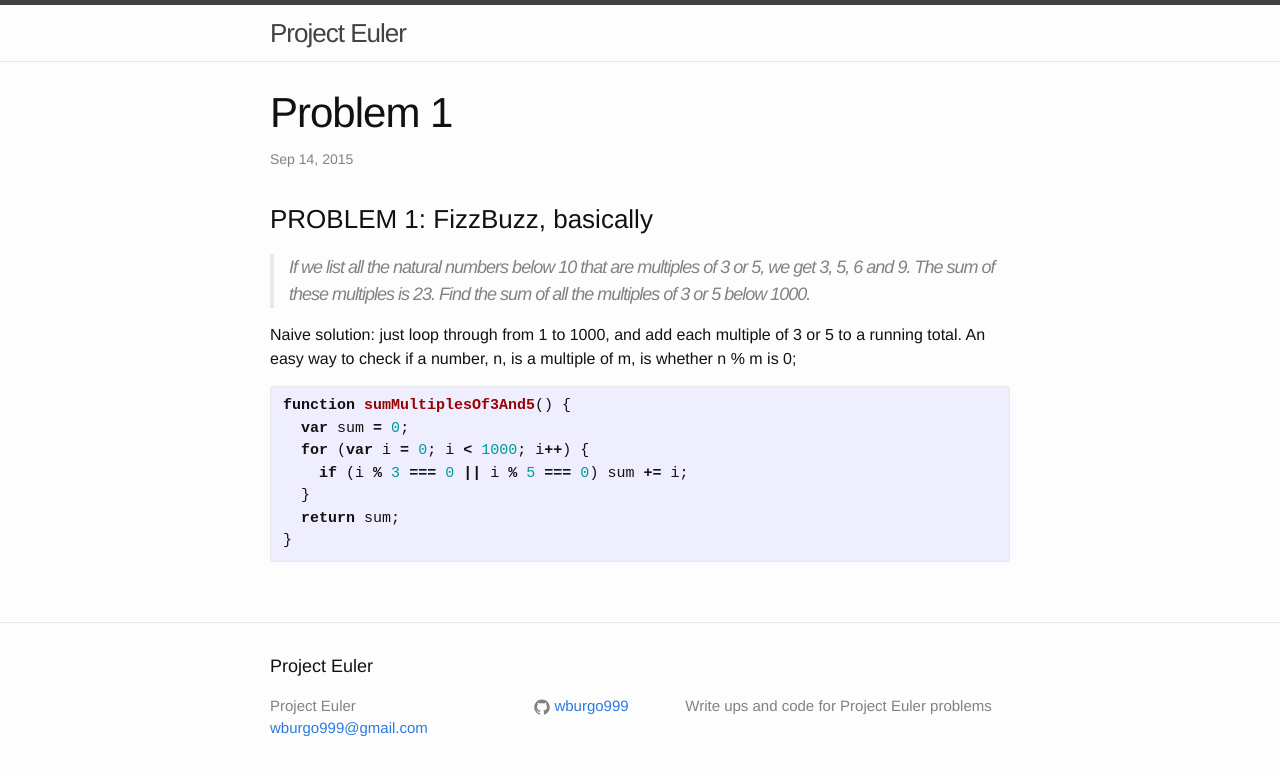
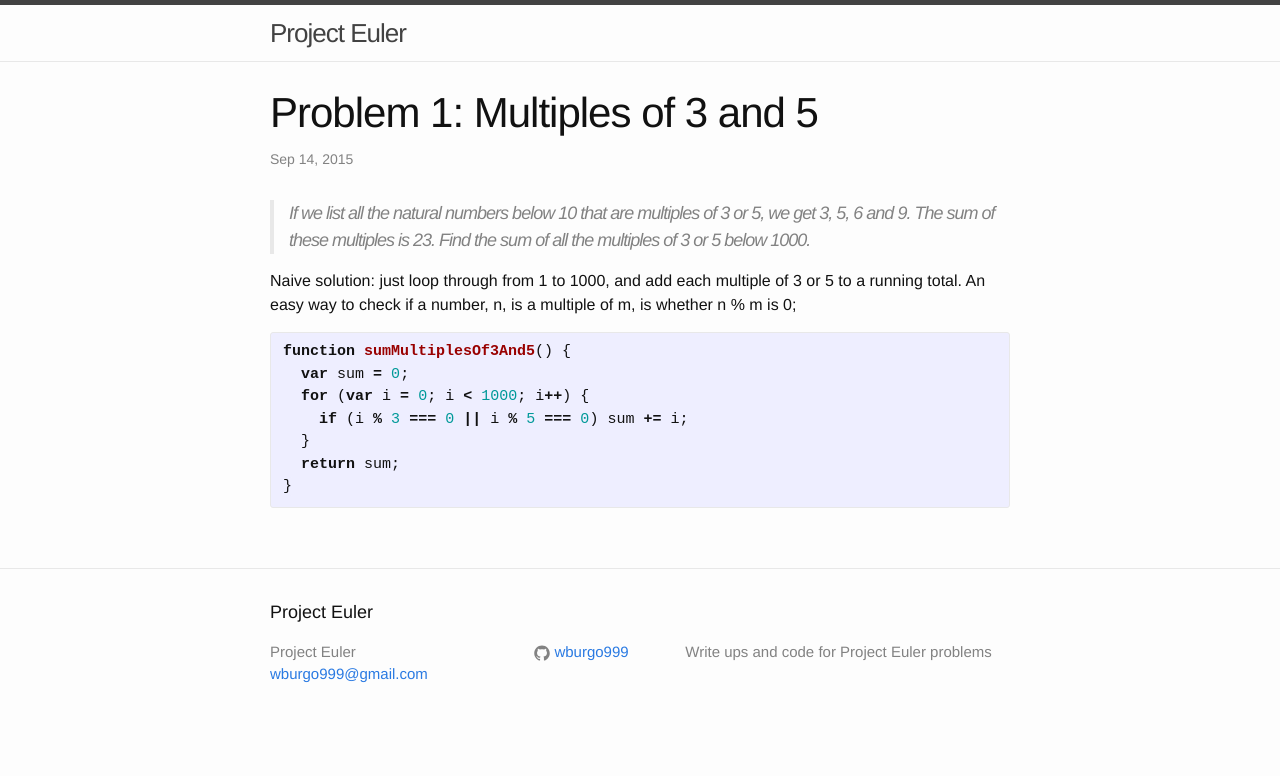
Before and after one commit to wburgo999/Project_Euler, a Jekyll site: the page built from _posts/2015-09-14-problem-1.markdown, in a window 1280 px wide. Shown: the top 776 px of the page. Built offline with Jekyll 4.4.1, drawn with Linux system fonts in a browser that asks for light colours.

Commit message:
Remove extra title - Problems 1,2,3,4,19,21
Title was already showing up through front matter, so no need to include
title in body of post as well

```diff
--- a/_posts/2015-09-14-problem-1.markdown
+++ b/_posts/2015-09-14-problem-1.markdown
@@ -1,6 +1,6 @@
 ---
 layout: post
-title:  "Problem 1"
+title:  "Problem 1: Multiples of 3 and 5"
 date:   2015-09-14 12:43:21
 excerpt: |
   If we list all the natural numbers below 10 that are multiples of 3 or 5, we get 3, 5, 6 and 9.
@@ -8,7 +8,6 @@
   Find the sum of all the multiples of 3 or 5 below 1000.
 categories: Problem_1
 ---
-### PROBLEM 1: FizzBuzz, basically
 
 > If we list all the natural numbers below 10 that are multiples of 3 or 5, we get 3, 5, 6 and 9. The sum of these multiples is 23.
 > Find the sum of all the multiples of 3 or 5 below 1000.
--- a/_posts/2015-09-14-problem-19.markdown
+++ b/_posts/2015-09-14-problem-19.markdown
@@ -1,12 +1,11 @@
 ---
 layout: post
-title:  "Problem 19"
+title:  "Problem 19: Counting Sundays"
 date:   2015-09-14 12:43:21
 categories: Problem_1
 excerpt: |
   How many Sundays fell on the first of the month during the twentieth century (1 Jan 1901 to 31 Dec 2000)?
 ---
-PROBLEM 19: Counting Sundays
 
 > You are given the following information, but you may prefer to do some research for yourself.
 >
--- a/_posts/2015-09-15-problem-2.markdown
+++ b/_posts/2015-09-15-problem-2.markdown
@@ -10,7 +10,6 @@
 
   <br /><br />By considering the terms in the Fibonacci sequence whose values do not exceed four million, find the sum of the even-valued terms.
 ---
-### PROBLEM 2: Sum even fibonacci up to 4,000,000
 
 > Each new term in the Fibonacci sequence is generated by adding the previous two terms. By starting with 1 and 2, the first 10 terms will be:
 >
--- a/_posts/2015-09-15-problem-21.markdown
+++ b/_posts/2015-09-15-problem-21.markdown
@@ -11,7 +11,6 @@
   <br /><br />Evaluate the sum of all the amicable numbers under 10000.
 categories: Problem_1
 ---
-### PROBLEM 21: Amicable Numbers
 
 > Let d(n) be defined as the sum of proper divisors of n (numbers less than n which divide evenly into n).
 > If d(a) = b and d(b) = a, where a ≠ b, then a and b are an amicable pair and each of a and b are called amicable numbers.
--- a/_posts/2015-09-15-problem-3.markdown
+++ b/_posts/2015-09-15-problem-3.markdown
@@ -8,7 +8,6 @@
   <br /><br />What is the largest prime factor of the number 600851475143 ?
 categories: Problem_3
 ---
-### PROBLEM 3: Largest Prime Factor
 
 > The prime factors of 13195 are 5, 7, 13 and 29.
 >
--- a/_posts/2015-09-15-problem-4.markdown
+++ b/_posts/2015-09-15-problem-4.markdown
@@ -8,7 +8,6 @@
   <br /><br />Find the largest palindrome made from the product of two 3-digit numbers.
 categories: Problem_1
 ---
-### PROBLEM 4: Largest Palindrome Product
 
 > A palindromic number reads the same both ways. The largest palindrome made from the product of two 2-digit numbers is 9009 = 91 × 99.
 >
```
